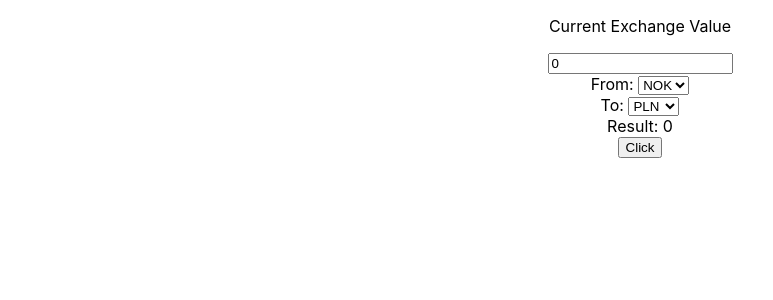
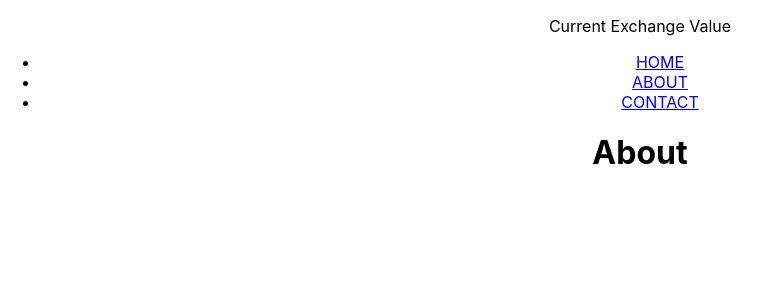
Before and after one commit to asaser/CurrentExchangeReact, a React (Create React App) app: page /about in a window 1280 px wide. Shown: the top 300 px of the page, without its empty margins (0-773 px from the left). Built offline with nearby package versions, Linux system fonts and the light colour scheme.

Commit message:
add new subweb

```diff
--- a/package.json
+++ b/package.json
@@ -8,6 +8,7 @@
     "@testing-library/user-event": "^7.2.1",
     "react": "^16.13.1",
     "react-dom": "^16.13.1",
+    "react-router-dom": "^5.2.0",
     "react-scripts": "3.4.3"
   },
   "scripts": {
--- a/src/App.js
+++ b/src/App.js
@@ -1,7 +1,17 @@
 import React from 'react';
+import {
+  BrowserRouter as Router,
+  Switch,
+  Link,
+  Route
+} from 'react-router-dom';
+
+import Calculator from './pages/Calculator';
+import About from './pages/About';
+import Contact from './pages/Contact';
+
 import './App.css';
-import { Button } from './components/Buttons';
-import { Calculator } from './components/Calculators';
+// import { Button } from './components/Buttons';
 
 const day = "Current Exchange Value";
 
@@ -10,8 +20,27 @@ function App() {
   // JSX
   return (
     <div className="App">
-      <p>{day}</p>
-      <Calculator></Calculator>
+        <p>{day}</p>
+
+      <Router>
+          <ul>
+           <li><Link to="">HOME</Link></li>
+           <li><Link to="/about">ABOUT</Link></li>
+           <li><Link to="/contact">CONTACT</Link></li>
+          </ul>
+          <Switch>
+            <Route path="/" exact>
+            <Calculator></Calculator>
+            </Route>
+            <Route path="/about">
+            <About></About>
+            </Route>
+            <Route path="/contact">
+            <Contact></Contact>
+            </Route>
+          </Switch>
+        </Router>
+
    {/* <App>
       <Header>
         <Menu></Menu>
--- a/src/components/Calculators/index.js
+++ /dev/null
@@ -1 +0,0 @@
-export { default as Calculator } from './Calculator';
--- /dev/null
+++ b/src/pages/About.js
@@ -0,0 +1,5 @@
+import React from 'react';
+
+const About = () => <h1>About</h1>;
+
+export default About;
--- a/src/components/Calculators/Calculator.js
+++ b/src/pages/Calculator.js
@@ -1,22 +1,32 @@
-import React, { useState } from 'react';  //dodanie HOOKow
-import { Button } from '../Buttons';
+import React, { useState, useEffect } from 'react';  //dodanie HOOKow
+import { Button } from '../components/Buttons';
 
-// state = {
-//     amount: 0,
-//     currencyFrom: 'NOK',
-//     currencyTo: 'PLN'
-// }
 
-// this.useState({ currencyFrom: event.target.value}, () => {
-//     aktualny stan aplikacji
-// })
+const shortAPI = "https://api.ratesapi.io/api/latest?base=";
 
 function Select({ value, setCurrency }) {
+
+    const [currencies, setCurrencies] = useState( [] );
+
+    useEffect (() => {
+        fetch(`${shortAPI}PLN`)
+        .then(response => response.json())
+        .then (data => {
+            setCurrencies (Object.keys(data.rates))
+        });
+
+        return () => {
+            // clearInterval
+            // removeEventListener
+        }
+    }, []);
+
     return (
-    <select value = {value} onChange = {(event) => { setCurrency(event.target.value); }}>
-        <option value="NOK">NOK</option>
-        <option value="PLN">PLN</option>
-    </select>
+        <select value={value} onChange = {(event) => setCurrency(event.target.value)}>
+            {currencies.map((elem) => {
+            return <option key = {`index-${elem}`} value = {elem}>{elem}</option>
+            })}
+        </select>
     );
 }
 
@@ -29,10 +39,10 @@ function Calculator() {
     const handleSubmit = (event) => {
 
         event.preventDefault();
-        fetch(`https://api.ratesapi.io/api/latest?base=${currencyFrom}`)
+        fetch(`${shortAPI}${currencyFrom}`)
         .then(response => response.json())
         .then(data => {
-            setResault(amount * data.rates[currencyTo])
+            setResault(amount * data.rates[currencyTo]);
         });
     }
 
--- /dev/null
+++ b/src/pages/Contact.js
@@ -0,0 +1,8 @@
+import React from 'react';
+
+// function Contact() { ... } normal function component
+
+const Contact = () => <h1>Contact page</h1>;
+
+
+export default Contact;
```
Also changed, not shown: 1 other file (tests, documents, lock files or other folders).
